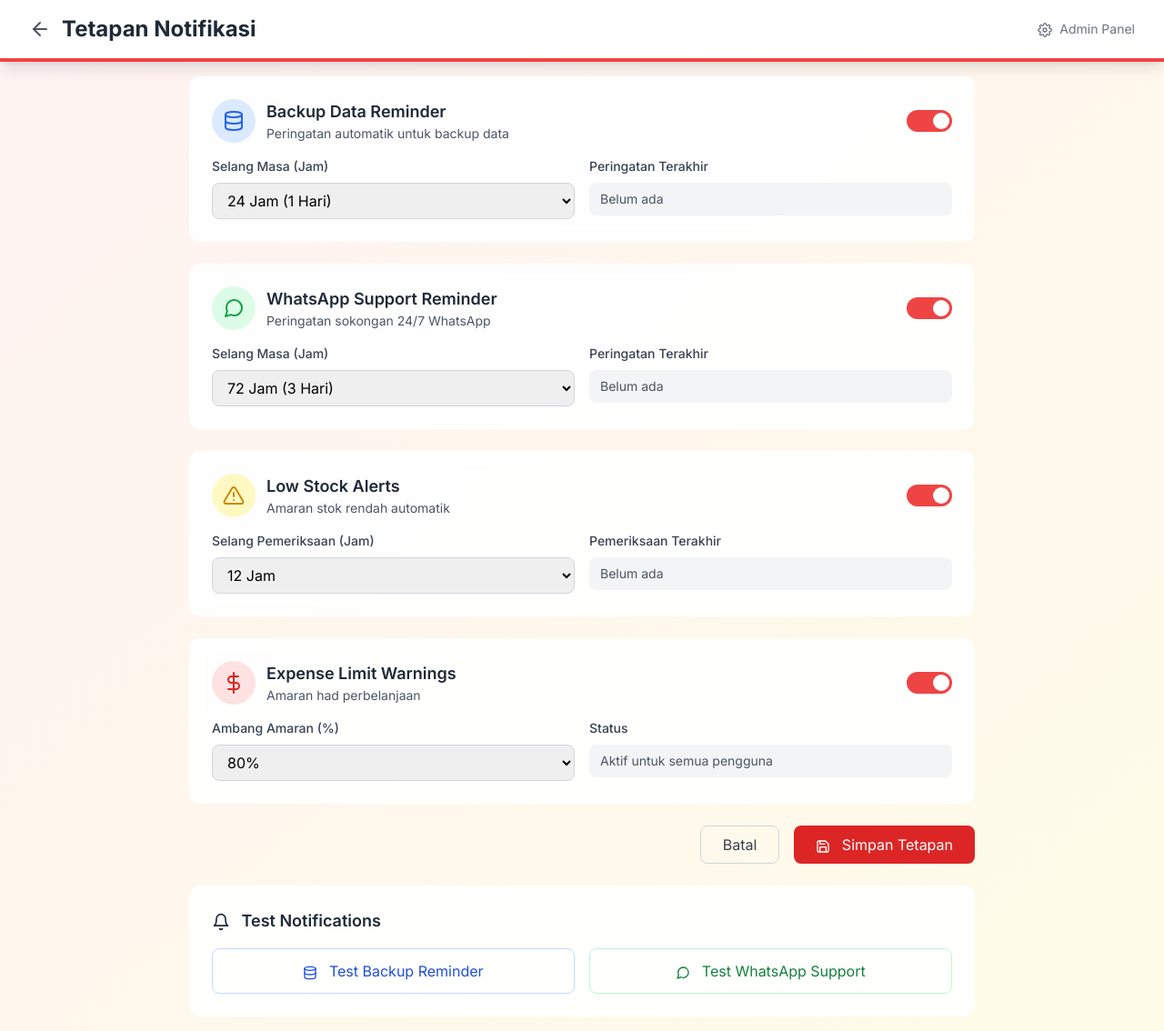
After one commit to bnidigitalhq/pocketbizz-app, a Flask app: page /admin/notification-settings in a window 1280 px wide. The commit adds this page. Shown: the whole page at 91% size. Run offline with Flask 3, Linux system fonts and the light colour scheme; data comes from the database, SQL or seed files in the repository; some libraries are stand-ins or nearby versions.

Commit message:
Give admin panel ability to customize and control various app alerts
Adds notification settings model, UI, and logic for managing app notifications.

Replit-Commit-Author: Agent
Replit-Commit-Session-Id: 816b2b75-b94b-4506-85c4-da1984e3837e
Replit-Commit-Screenshot-Url: https://storage.googleapis.com/screenshot-production-us-central1/c2eb580f-11fb-45fc-8983-cba287311366/f836bf6a-7944-4695-885c-02699d537345.jpg

```diff
--- /dev/null
+++ b/templates/admin_notification_settings.html
@@ -0,0 +1,340 @@
+<!DOCTYPE html>
+<html lang="ms">
+<head>
+    <meta charset="UTF-8">
+    <meta name="viewport" content="width=device-width, initial-scale=1.0">
+    <title>Tetapan Notifikasi - Admin Panel</title>
+    <script src="https://cdn.tailwindcss.com"></script>
+    <script src="https://cdn.jsdelivr.net/npm/feather-icons/dist/feather.min.js"></script>
+    <link href="https://fonts.googleapis.com/css2?family=Inter:wght@300;400;500;600;700&display=swap" rel="stylesheet">
+    <style>
+        body { font-family: 'Inter', sans-serif; }
+        .glass-card {
+            background: rgba(255, 255, 255, 0.9);
+            backdrop-filter: blur(10px);
+            border: 1px solid rgba(255, 255, 255, 0.2);
+        }
+        .toggle-switch {
+            position: relative;
+            display: inline-block;
+            width: 50px;
+            height: 24px;
+        }
+        .toggle-switch input {
+            opacity: 0;
+            width: 0;
+            height: 0;
+        }
+        .slider {
+            position: absolute;
+            cursor: pointer;
+            top: 0;
+            left: 0;
+            right: 0;
+            bottom: 0;
+            background-color: #ccc;
+            transition: .4s;
+            border-radius: 24px;
+        }
+        .slider:before {
+            position: absolute;
+            content: "";
+            height: 18px;
+            width: 18px;
+            left: 3px;
+            bottom: 3px;
+            background-color: white;
+            transition: .4s;
+            border-radius: 50%;
+        }
+        input:checked + .slider {
+            background-color: #ef4444;
+        }
+        input:checked + .slider:before {
+            transform: translateX(26px);
+        }
+    </style>
+</head>
+<body class="bg-gradient-to-br from-red-50 via-orange-50 to-yellow-50 min-h-screen">
+
+    <!-- Header -->
+    <div class="bg-white shadow-lg border-b-4 border-red-500">
+        <div class="max-w-7xl mx-auto px-4 sm:px-6 lg:px-8">
+            <div class="flex justify-between items-center py-4">
+                <div class="flex items-center space-x-3">
+                    <a href="/admin" class="text-gray-600 hover:text-red-600 transition-colors">
+                        <i data-feather="arrow-left" class="w-6 h-6"></i>
+                    </a>
+                    <h1 class="text-2xl font-bold text-gray-800">Tetapan Notifikasi</h1>
+                </div>
+                <div class="text-sm text-gray-500">
+                    <i data-feather="settings" class="w-4 h-4 inline mr-1"></i>
+                    Admin Panel
+                </div>
+            </div>
+        </div>
+    </div>
+
+    <div class="max-w-4xl mx-auto p-4">
+
+        <!-- Flash Messages -->
+        {% with messages = get_flashed_messages(with_categories=true) %}
+            {% if messages %}
+                {% for category, message in messages %}
+                    <div class="mb-4 p-4 rounded-xl {% if category == 'success' %}bg-green-100 text-green-800 border border-green-200{% else %}bg-red-100 text-red-800 border border-red-200{% endif %}">
+                        {{ message }}
+                    </div>
+                {% endfor %}
+            {% endif %}
+        {% endwith %}
+
+        <form method="POST" action="/admin/update-notification-settings" class="space-y-6">
+
+            <!-- Backup Reminder Settings -->
+            <div class="glass-card rounded-xl p-6">
+                <div class="flex items-center justify-between mb-4">
+                    <div class="flex items-center space-x-3">
+                        <div class="w-12 h-12 bg-blue-100 rounded-full flex items-center justify-center">
+                            <i data-feather="database" class="w-6 h-6 text-blue-600"></i>
+                        </div>
+                        <div>
+                            <h3 class="text-lg font-semibold text-gray-800">Backup Data Reminder</h3>
+                            <p class="text-sm text-gray-600">Peringatan automatik untuk backup data</p>
+                        </div>
+                    </div>
+                    <label class="toggle-switch">
+                        <input type="checkbox" name="backup_reminder_enabled" {% if settings.backup_reminder_enabled %}checked{% endif %}>
+                        <span class="slider"></span>
+                    </label>
+                </div>
+
+                <div class="grid grid-cols-1 md:grid-cols-2 gap-4">
+                    <div>
+                        <label class="block text-sm font-medium text-gray-700 mb-2">Selang Masa (Jam)</label>
+                        <select name="backup_reminder_interval_hours" class="w-full px-3 py-2 border border-gray-300 rounded-lg focus:ring-2 focus:ring-red-500 focus:border-red-500">
+                            <option value="12" {% if settings.backup_reminder_interval_hours == 12 %}selected{% endif %}>12 Jam</option>
+                            <option value="24" {% if settings.backup_reminder_interval_hours == 24 %}selected{% endif %}>24 Jam (1 Hari)</option>
+                            <option value="48" {% if settings.backup_reminder_interval_hours == 48 %}selected{% endif %}>48 Jam (2 Hari)</option>
+                            <option value="72" {% if settings.backup_reminder_interval_hours == 72 %}selected{% endif %}>72 Jam (3 Hari)</option>
+                            <option value="168" {% if settings.backup_reminder_interval_hours == 168 %}selected{% endif %}>168 Jam (1 Minggu)</option>
+                        </select>
+                    </div>
+                    <div>
+                        <label class="block text-sm font-medium text-gray-700 mb-2">Peringatan Terakhir</label>
+                        <div class="px-3 py-2 bg-gray-100 rounded-lg text-sm text-gray-600">
+                            {% if settings.last_backup_reminder %}
+                                {{ settings.last_backup_reminder.strftime('%d/%m/%Y %H:%M') }}
+                            {% else %}
+                                Belum ada
+                            {% endif %}
+                        </div>
+                    </div>
+                </div>
+            </div>
+
+            <!-- WhatsApp Support Settings -->
+            <div class="glass-card rounded-xl p-6">
+                <div class="flex items-center justify-between mb-4">
+                    <div class="flex items-center space-x-3">
+                        <div class="w-12 h-12 bg-green-100 rounded-full flex items-center justify-center">
+                            <i data-feather="message-circle" class="w-6 h-6 text-green-600"></i>
+                        </div>
+                        <div>
+                            <h3 class="text-lg font-semibold text-gray-800">WhatsApp Support Reminder</h3>
+                            <p class="text-sm text-gray-600">Peringatan sokongan 24/7 WhatsApp</p>
+                        </div>
+                    </div>
+                    <label class="toggle-switch">
+                        <input type="checkbox" name="whatsapp_support_enabled" {% if settings.whatsapp_support_enabled %}checked{% endif %}>
+                        <span class="slider"></span>
+                    </label>
+                </div>
+
+                <div class="grid grid-cols-1 md:grid-cols-2 gap-4">
+                    <div>
+                        <label class="block text-sm font-medium text-gray-700 mb-2">Selang Masa (Jam)</label>
+                        <select name="whatsapp_support_interval_hours" class="w-full px-3 py-2 border border-gray-300 rounded-lg focus:ring-2 focus:ring-red-500 focus:border-red-500">
+                            <option value="24" {% if settings.whatsapp_support_interval_hours == 24 %}selected{% endif %}>24 Jam (1 Hari)</option>
+                            <option value="48" {% if settings.whatsapp_support_interval_hours == 48 %}selected{% endif %}>48 Jam (2 Hari)</option>
+                            <option value="72" {% if settings.whatsapp_support_interval_hours == 72 %}selected{% endif %}>72 Jam (3 Hari)</option>
+                            <option value="168" {% if settings.whatsapp_support_interval_hours == 168 %}selected{% endif %}>168 Jam (1 Minggu)</option>
+                            <option value="336" {% if settings.whatsapp_support_interval_hours == 336 %}selected{% endif %}>336 Jam (2 Minggu)</option>
+                        </select>
+                    </div>
+                    <div>
+                        <label class="block text-sm font-medium text-gray-700 mb-2">Peringatan Terakhir</label>
+                        <div class="px-3 py-2 bg-gray-100 rounded-lg text-sm text-gray-600">
+                            {% if settings.last_whatsapp_reminder %}
+                                {{ settings.last_whatsapp_reminder.strftime('%d/%m/%Y %H:%M') }}
+                            {% else %}
+                                Belum ada
+                            {% endif %}
+                        </div>
+                    </div>
+                </div>
+            </div>
+
+            <!-- Low Stock Alerts Settings -->
+            <div class="glass-card rounded-xl p-6">
+                <div class="flex items-center justify-between mb-4">
+                    <div class="flex items-center space-x-3">
+                        <div class="w-12 h-12 bg-yellow-100 rounded-full flex items-center justify-center">
+                            <i data-feather="alert-triangle" class="w-6 h-6 text-yellow-600"></i>
+                        </div>
+                        <div>
+                            <h3 class="text-lg font-semibold text-gray-800">Low Stock Alerts</h3>
+                            <p class="text-sm text-gray-600">Amaran stok rendah automatik</p>
+                        </div>
+                    </div>
+                    <label class="toggle-switch">
+                        <input type="checkbox" name="low_stock_alerts_enabled" {% if settings.low_stock_alerts_enabled %}checked{% endif %}>
+                        <span class="slider"></span>
+                    </label>
+                </div>
+
+                <div class="grid grid-cols-1 md:grid-cols-2 gap-4">
+                    <div>
+                        <label class="block text-sm font-medium text-gray-700 mb-2">Selang Pemeriksaan (Jam)</label>
+                        <select name="low_stock_check_interval_hours" class="w-full px-3 py-2 border border-gray-300 rounded-lg focus:ring-2 focus:ring-red-500 focus:border-red-500">
+                            <option value="6" {% if settings.low_stock_check_interval_hours == 6 %}selected{% endif %}>6 Jam</option>
+                            <option value="12" {% if settings.low_stock_check_interval_hours == 12 %}selected{% endif %}>12 Jam</option>
+                            <option value="24" {% if settings.low_stock_check_interval_hours == 24 %}selected{% endif %}>24 Jam (1 Hari)</option>
+                            <option value="48" {% if settings.low_stock_check_interval_hours == 48 %}selected{% endif %}>48 Jam (2 Hari)</option>
+                        </select>
+                    </div>
+                    <div>
+                        <label class="block text-sm font-medium text-gray-700 mb-2">Pemeriksaan Terakhir</label>
+                        <div class="px-3 py-2 bg-gray-100 rounded-lg text-sm text-gray-600">
+                            {% if settings.last_low_stock_check %}
+                                {{ settings.last_low_stock_check.strftime('%d/%m/%Y %H:%M') }}
+                            {% else %}
+                                Belum ada
+                            {% endif %}
+                        </div>
+                    </div>
+                </div>
+            </div>
+
+            <!-- Expense Limit Warnings -->
+            <div class="glass-card rounded-xl p-6">
+                <div class="flex items-center justify-between mb-4">
+                    <div class="flex items-center space-x-3">
+                        <div class="w-12 h-12 bg-red-100 rounded-full flex items-center justify-center">
+                            <i data-feather="dollar-sign" class="w-6 h-6 text-red-600"></i>
+                        </div>
+                        <div>
+                            <h3 class="text-lg font-semibold text-gray-800">Expense Limit Warnings</h3>
+                            <p class="text-sm text-gray-600">Amaran had perbelanjaan</p>
+                        </div>
+                    </div>
+                    <label class="toggle-switch">
+                        <input type="checkbox" name="expense_limit_warnings_enabled" {% if settings.expense_limit_warnings_enabled %}checked{% endif %}>
+                        <span class="slider"></span>
+                    </label>
+                </div>
+
+                <div class="grid grid-cols-1 md:grid-cols-2 gap-4">
+                    <div>
+                        <label class="block text-sm font-medium text-gray-700 mb-2">Ambang Amaran (%)</label>
+                        <select name="expense_warning_threshold" class="w-full px-3 py-2 border border-gray-300 rounded-lg focus:ring-2 focus:ring-red-500 focus:border-red-500">
+                            <option value="50" {% if settings.expense_warning_threshold == 50 %}selected{% endif %}>50%</option>
+                            <option value="70" {% if settings.expense_warning_threshold == 70 %}selected{% endif %}>70%</option>
+                            <option value="80" {% if settings.expense_warning_threshold == 80 %}selected{% endif %}>80%</option>
+                            <option value="90" {% if settings.expense_warning_threshold == 90 %}selected{% endif %}>90%</option>
+                            <option value="95" {% if settings.expense_warning_threshold == 95 %}selected{% endif %}>95%</option>
+                        </select>
+                    </div>
+                    <div>
+                        <label class="block text-sm font-medium text-gray-700 mb-2">Status</label>
+                        <div class="px-3 py-2 bg-gray-100 rounded-lg text-sm text-gray-600">
+                            Aktif untuk semua pengguna
+                        </div>
+                    </div>
+                </div>
+            </div>
+
+            <!-- Save Button -->
+            <div class="flex justify-end space-x-4">
+                <a href="/admin" class="px-6 py-2 border border-gray-300 rounded-lg text-gray-700 hover:bg-gray-50 transition-colors">
+                    Batal
+                </a>
+                <button type="submit" class="px-6 py-2 bg-red-600 text-white rounded-lg hover:bg-red-700 transition-colors">
+                    <i data-feather="save" class="w-4 h-4 inline mr-2"></i>
+                    Simpan Tetapan
+                </button>
+            </div>
+
+        </form>
+
+        <!-- Test Notifications Section -->
+        <div class="glass-card rounded-xl p-6 mt-6">
+            <h3 class="text-lg font-semibold text-gray-800 mb-4">
+                <i data-feather="bell" class="w-5 h-5 inline mr-2"></i>
+                Test Notifications
+            </h3>
+            <div class="grid grid-cols-1 md:grid-cols-2 gap-4">
+                <button onclick="testNotification('backup')" class="p-3 border border-blue-200 rounded-lg text-blue-700 hover:bg-blue-50 transition-colors">
+                    <i data-feather="database" class="w-4 h-4 inline mr-2"></i>
+                    Test Backup Reminder
+                </button>
+                <button onclick="testNotification('whatsapp')" class="p-3 border border-green-200 rounded-lg text-green-700 hover:bg-green-50 transition-colors">
+                    <i data-feather="message-circle" class="w-4 h-4 inline mr-2"></i>
+                    Test WhatsApp Support
+                </button>
+            </div>
+        </div>
+
+    </div>
+
+    <script>
+        // Initialize Feather icons
+        feather.replace();
+
+        // Test notification function
+        function testNotification(type) {
+            if (type === 'backup') {
+                showNotification('💾 Backup Data', 'Test: Sudah masanya untuk backup data bisnes anda!', 'info');
+            } else if (type === 'whatsapp') {
+                showNotification('💬 Sokongan WhatsApp', 'Test: Ada masalah? Hubungi sokongan 24/7 kami melalui WhatsApp!', 'info');
+            }
+        }
+
+        // Show notification function
+        function showNotification(title, message, type = 'info') {
+            const notification = document.createElement('div');
+            notification.className = `fixed top-4 right-4 z-50 p-4 rounded-xl shadow-lg max-w-sm transform transition-all duration-300 translate-x-full`;
+
+            if (type === 'info') {
+                notification.classList.add('bg-blue-100', 'border-blue-200', 'text-blue-800');
+            }
+
+            notification.innerHTML = `
+                <div class="flex items-start space-x-3">
+                    <div class="flex-1">
+                        <h4 class="font-semibold">${title}</h4>
+                        <p class="text-sm mt-1">${message}</p>
+                    </div>
+                    <button onclick="this.parentElement.parentElement.remove()" class="text-gray-400 hover:text-gray-600">
+                        <i data-feather="x" class="w-4 h-4"></i>
+                    </button>
+                </div>
+            `;
+
+            document.body.appendChild(notification);
+            feather.replace();
+
+            // Animate in
+            setTimeout(() => {
+                notification.classList.remove('translate-x-full');
+            }, 100);
+
+            // Auto remove after 5 seconds
+            setTimeout(() => {
+                notification.classList.add('translate-x-full');
+                setTimeout(() => notification.remove(), 300);
+            }, 5000);
+        }
+    </script>
+
+</body>
+</html>
--- a/views.py
+++ b/views.py
@@ -10,7 +10,7 @@ from reportlab.lib.styles import getSampleStyleSheet, ParagraphStyle
 from reportlab.platypus import SimpleDocTemplate, Table, TableStyle, Paragraph, Spacer
 from reportlab.lib.units import inch
 from app import app, db
-from models import Transaction, BusinessSettings, Product, StockMovement, Agent, AgentOrder, ZakatCalculation, Supplier, ProductVariant, PurchaseOrder, PurchaseOrderItem
+from models import Transaction, BusinessSettings, Product, StockMovement, Agent, AgentOrder, ZakatCalculation, Supplier, ProductVariant, PurchaseOrder, PurchaseOrderItem, NotificationSettings
 
 UPLOAD_FOLDER = 'static/uploads'
 ALLOWED_EXTENSIONS = {'csv', 'png', 'jpg', 'jpeg', 'gif', 'pdf'}
@@ -1764,3 +1764,114 @@ def enable_product_variants(product_id):
 
     except Exception as e:
         return jsonify({'success': False, 'message': str(e)})
+
+# ===== NOTIFICATION SETTINGS ROUTES =====
+
+@app.route('/admin/notification-settings')
+def admin_notification_settings():
+    """Admin notification settings page"""
+    settings = NotificationSettings.get_settings()
+    return render_template('admin_notification_settings.html', settings=settings)
+
+@app.route('/admin/update-notification-settings', methods=['POST'])
+def admin_update_notification_settings():
+    """Update notification settings"""
+    try:
+        settings = NotificationSettings.get_settings()
+
+        # Update backup reminder settings
+        settings.backup_reminder_enabled = 'backup_reminder_enabled' in request.form
+        settings.backup_reminder_interval_hours = int(request.form.get('backup_reminder_interval_hours', 24))
+
+        # Update WhatsApp support settings
+        settings.whatsapp_support_enabled = 'whatsapp_support_enabled' in request.form
+        settings.whatsapp_support_interval_hours = int(request.form.get('whatsapp_support_interval_hours', 72))
+
+        # Update low stock alerts
+        settings.low_stock_alerts_enabled = 'low_stock_alerts_enabled' in request.form
+        settings.low_stock_check_interval_hours = int(request.form.get('low_stock_check_interval_hours', 12))
+
+        # Update expense limit warnings
+        settings.expense_limit_warnings_enabled = 'expense_limit_warnings_enabled' in request.form
+        settings.expense_warning_threshold = float(request.form.get('expense_warning_threshold', 80.0))
+
+        settings.updated_at = datetime.utcnow()
+        db.session.commit()
+
+        flash('Tetapan notifikasi berjaya dikemaskini!', 'success')
+        return redirect(url_for('admin_notification_settings'))
+
+    except Exception as e:
+        flash(f'Ralat: {str(e)}', 'error')
+        return redirect(url_for('admin_notification_settings'))
+
+@app.route('/api/check-notifications')
+def api_check_notifications():
+    """API to check if notifications should be shown"""
+    try:
+        settings = NotificationSettings.get_settings()
+        notifications_to_show = []
+        current_time = datetime.utcnow()
+
+        # Check backup reminder
+        if settings.backup_reminder_enabled:
+            if (not settings.last_backup_reminder or
+                (current_time - settings.last_backup_reminder).total_seconds() >=
+                settings.backup_reminder_interval_hours * 3600):
+                notifications_to_show.append({
+                    'type': 'backup_reminder',
+                    'title': '💾 Backup Data',
+                    'message': 'Sudah masanya untuk backup data bisnes anda!',
+                    'action': 'backup'
+                })
+                # Update last reminder time
+                settings.last_backup_reminder = current_time
+                db.session.commit()
+
+        # Check WhatsApp support reminder
+        if settings.whatsapp_support_enabled:
+            if (not settings.last_whatsapp_reminder or
+                (current_time - settings.last_whatsapp_reminder).total_seconds() >=
+                settings.whatsapp_support_interval_hours * 3600):
+                notifications_to_show.append({
+                    'type': 'whatsapp_support',
+                    'title': '💬 Sokongan WhatsApp',
+                    'message': 'Ada masalah? Hubungi sokongan 24/7 kami melalui WhatsApp!',
+                    'action': 'whatsapp',
+                    'url': 'https://wa.me/60123456789?text=Hi%20PocketBizz,%20saya%20perlukan%20bantuan'
+                })
+                # Update last reminder time
+                settings.last_whatsapp_reminder = current_time
+                db.session.commit()
+
+        # Check low stock alerts
+        if settings.low_stock_alerts_enabled:
+            if (not settings.last_low_stock_check or
+                (current_time - settings.last_low_stock_check).total_seconds() >=
+                settings.low_stock_check_interval_hours * 3600):
+
+                low_stock_products = Product.query.filter(
+                    Product.current_stock <= Product.minimum_stock,
+                    Product.is_active == True
+                ).count()
+
+                if low_stock_products > 0:
+                    notifications_to_show.append({
+                        'type': 'low_stock_alert',
+                        'title': '⚠️ Stok Rendah',
+                        'message': f'{low_stock_products} produk hampir habis stok!',
+                        'action': 'view_inventory',
+                        'url': '/inventory'
+                    })
+
+                settings.last_low_stock_check = current_time
+                db.session.commit()
+
+        return jsonify({
+            'success': True,
+            'notifications': notifications_to_show,
+            'settings': settings.to_dict()
+        })
+
+    except Exception as e:
+        return jsonify({'success': False, 'error': str(e)})
```
Also changed, not shown: models.py (+52 -0 lines), templates/admin_dashboard.html (+14 -0 lines).
